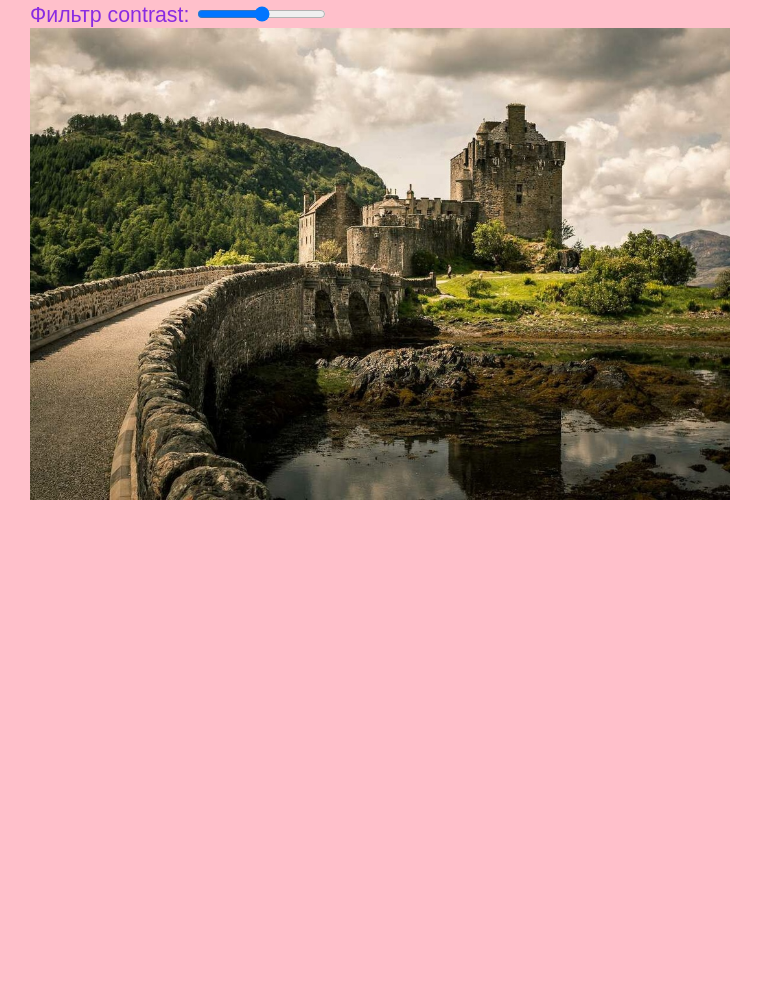
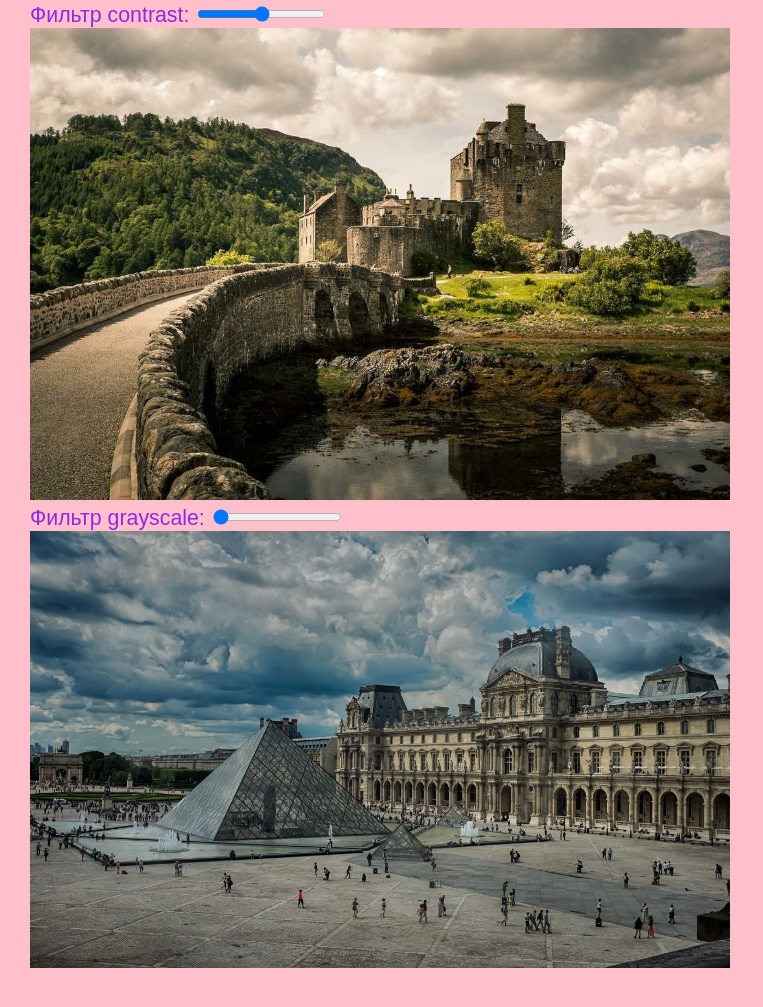
Before and after one commit to ne-anya/web-front-labs, a plain HTML site: page lab5/filters.html in a window 1280 px wide. Shown: the part 1035-2042 px from the top of the page, without its empty margins (0-763 px from the left). Before the commit the page ends 1604 px from the top, so only its background shows below. Drawn offline with Linux system fonts and the light colour scheme.

Commit message:
Фильтр grayscale

```diff
--- a/lab5/filters.html
+++ b/lab5/filters.html
@@ -23,6 +23,11 @@
             let value = document.getElementById('contrastValue').value + '%';
             document.getElementById('contrastOutput').innerText = value;
             document.getElementById('contrastImage').style.filter = 'contrast(' + value + ')';
+        }
+        function grayscaleChange() {
+            let value = document.getElementById('grayscaleValue').value + '%';
+            document.getElementById('grayscaleOutput').innerText = value;
+            document.getElementById('grayscaleImage').style.filter = 'grayscale(' + value + ')';
         }
     </script>
 
@@ -62,6 +67,13 @@
             <span id="contrastOutput"></span>
         </div>
         <div><img src="scotland.jpg" id="contrastImage"></div>
+
+        <div>
+            Фильтр grayscale:
+            <input type="range" min="0" max="100" value="0" onchange="grayscaleChange()" id="grayscaleValue">
+            <span id="grayscaleOutput"></span>
+        </div>
+        <div><img src="louvre.jpg" id="grayscaleImage"></div>
     </main>
 
     <footer>
```
